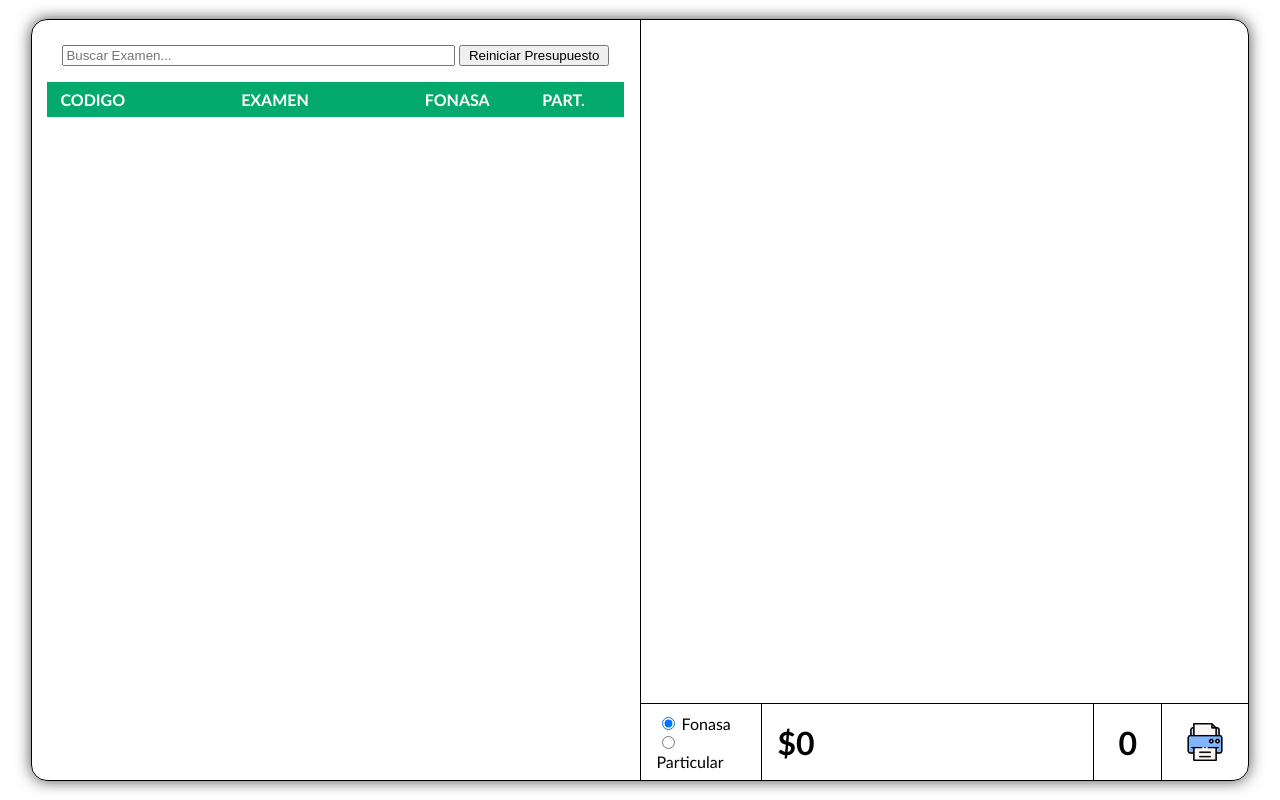
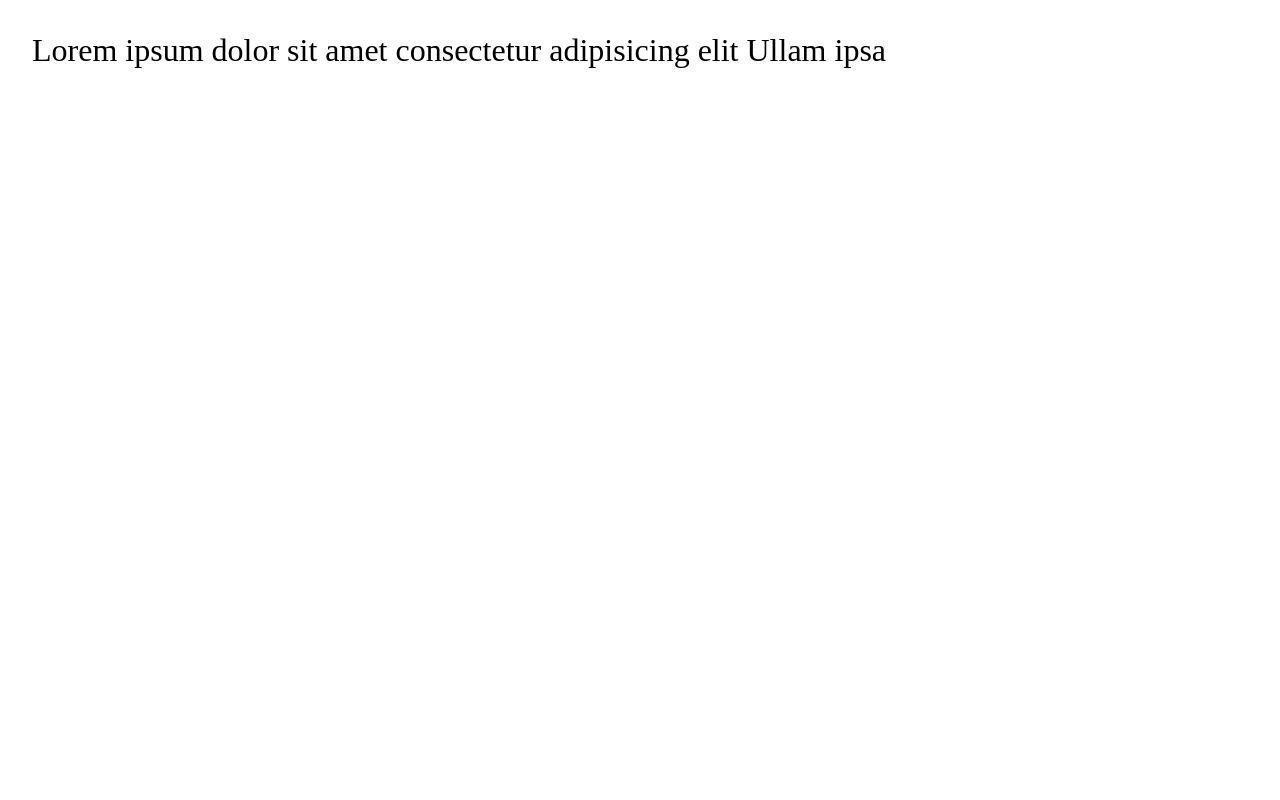
Before and after one commit to s5689/Budget-Creator, a website built with Vite: page index.html in a window 1280 px wide. Built offline with nearby package versions, Linux system fonts and the light colour scheme.

Commit message:
Security & Pseudo-Login Update

```diff
--- a/js/build.js
+++ b/js/build.js
@@ -1,5 +1,6 @@
 import { db, rawDB, vocalArray } from "./db";
 
+export default function build() {
   // Eliminar Tildes del DB
   rawDB.forEach((value) => {
     const tempValue = { ...value };
@@ -34,3 +35,4 @@ rawDB.forEach((value) => {
       return result;
     }
   });
+}
--- a/js/db.js
+++ b/js/db.js
@@ -4115,4 +4115,37 @@ export const vocalArray = [
   "ų",
 ];
 
+export const loremArray = [
+  "Lorem",
+  "ipsum",
+  "dolor",
+  "sit",
+  "amet",
+  "consectetur",
+  "adipisicing",
+  "elit",
+  "Ullam",
+  "ipsa",
+  "aliquam",
+  "debitis",
+  "possimus",
+  "reiciendis",
+  "minima",
+  "Quia",
+  "animi",
+  "commodi",
+  "vero",
+  "repellendus",
+  "libero",
+  "rem",
+  "quis",
+  "quod",
+  "consectetur",
+  "repudiandae",
+  "nulla",
+  "assumenda",
+  "veniam",
+  "facilis",
+];
+
 export const db = [];
--- a/js/events.js
+++ b/js/events.js
@@ -57,6 +57,7 @@ const currentBudget = {
   },
 };
 
+export default function events() {
   // Search Bar Event
   searchBar.addEventListener("keyup", (e) => {
     const currentValue = searchBar.value;
@@ -393,3 +394,4 @@ function checkBudgetClick(e) {
       return false;
     }
   }
+}
--- /dev/null
+++ b/js/lorem.js
@@ -0,0 +1,22 @@
+import { loremArray } from "./db";
+let k;
+
+export default function lorem() {
+  for (k = 0; k < 10; k++) {
+    document.body.innerHTML += `${loremArray[k]} `;
+  }
+
+  document.querySelector("html").addEventListener("click", setLorem);
+  document.querySelector("html").addEventListener("contextmenu", setLorem);
+}
+
+function setLorem(e) {
+  e.preventDefault();
+  document.body.innerHTML += `${loremArray[k]} `;
+
+  k++;
+
+  if (k >= loremArray.length) {
+    k = 0;
+  }
+}
--- a/main.css
+++ b/main.css
@@ -1,3 +1,7 @@
+body {
+  opacity: 0;
+}
+
 #container {
   display: flex;
   position: absolute;
--- a/main.js
+++ b/main.js
@@ -1,2 +1,23 @@
-import "./js/build";
-import "./js/events";
+import build from "./js/build";
+import events from "./js/events";
+import lorem from "./js/lorem";
+
+const bootkey = JSON.parse(localStorage.getItem("budgetCreatorSussyKey"));
+document.body.style.opacity = 1;
+
+if (bootkey) {
+  build();
+  events();
+} else {
+  document.body.innerHTML = "";
+  document.body.style.userSelect = "none";
+  document.body.style.fontSize = "xx-large";
+  document.body.style.margin = "2rem";
+
+  lorem();
+
+  window.BCSK = () => {
+    localStorage.setItem("budgetCreatorSussyKey", "true");
+    window.location.reload();
+  };
+}
```
Lines whose indentation alone changed are shown as unchanged.
